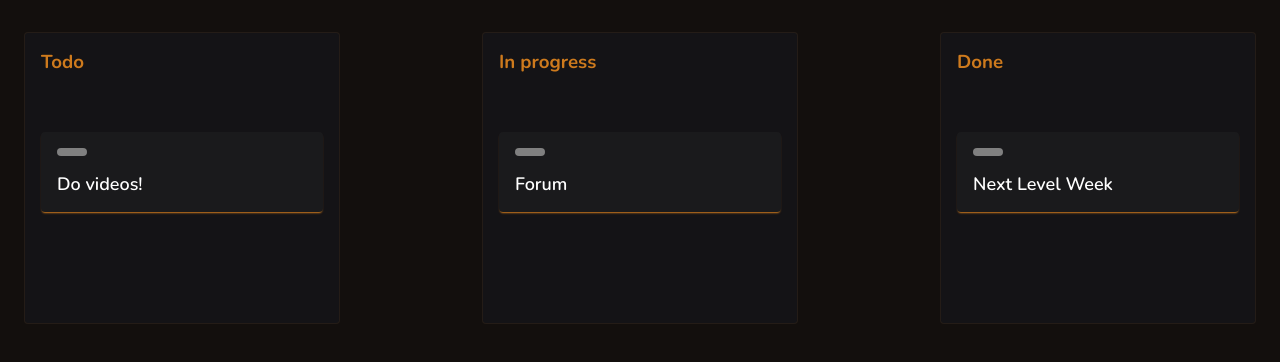
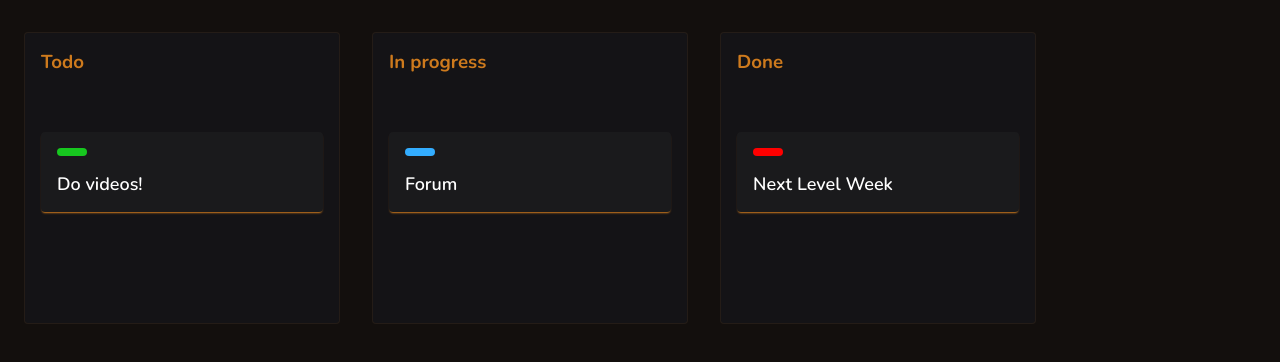
Before and after one commit to rubens-ntx/Drag-and-drop-training, a plain HTML site: page index/index.html in a window 1280 px wide. Drawn offline with nearby package versions, Linux system fonts and the light colour scheme.

Commit message:
Update_ID-0006 "Finishing html and css"

```diff
--- a/index/index.html
+++ b/index/index.html
@@ -17,7 +17,7 @@
                 <h3>Todo</h3>
                 <div class="dropzone">
                     <div class="card" draggable="true">
-                    <div class="status"></div>
+                    <div class="status green"></div>
                         <div class="content">Do videos!</div>
                     </div>
                 </div>
@@ -26,7 +26,7 @@
                 <h3>In progress</h3>
                 <div class="dropzone">
                     <div class="card" draggable="true">
-                        <div class="status"></div>
+                        <div class="status blue"></div>
                         <div class="content">Forum</div>
                     </div>
                 </div>
@@ -35,7 +35,7 @@
                 <h3>Done</h3>
                 <div class="dropzone">
                     <div class="card" draggable="true">
-                        <div class="status"></div>
+                        <div class="status red"></div>
                         <div class="content">Next Level Week</div>
                     </div>
                 </div>
--- a/index/style.css
+++ b/index/style.css
@@ -9,7 +9,6 @@ body {
 
 .boards {
     display: flex;
-    justify-content: space-between;
     margin-top: 32px;
 }
 
@@ -50,3 +49,15 @@ body {
     margin-bottom: 16px;
     border-radius: 8px;
 }
+
+.status.green {
+    background-color: #17c71f;
+}
+
+.status.red {
+    background-color: red;
+}
+
+.status.blue {
+    background-color: #33adff;
+}
```
